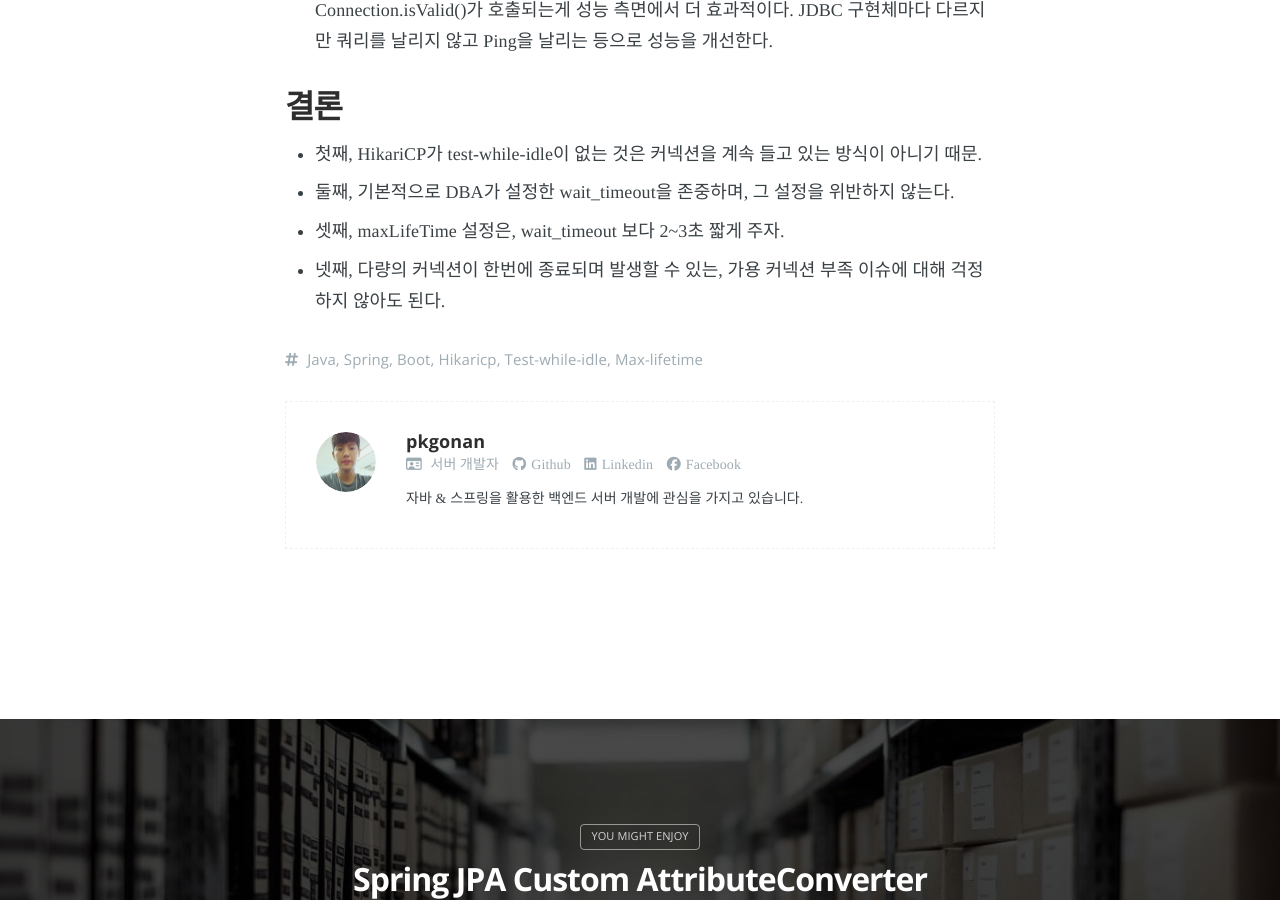
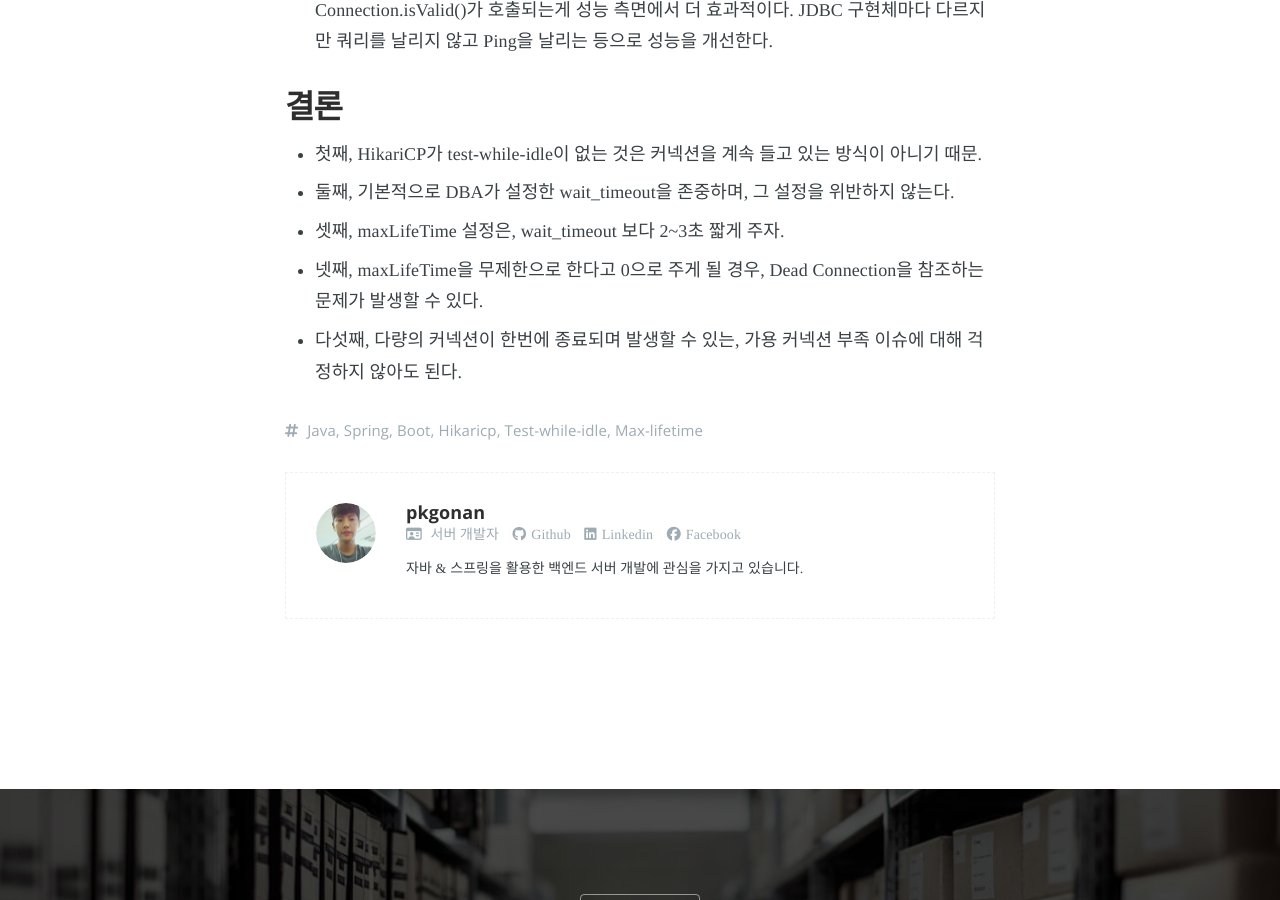
Before and after one commit to pkgonan/pkgonan.github.io, a Jekyll site: the page built from _posts/2018-04-22-HikariCP-test-while-idle.md, in a window 1280 px wide and 900 px high, scrolled down 12328 px. Built offline with Jekyll 4.4.1, drawn with Linux system fonts in a browser that asks for light colours; nearby versions of some CDN libraries; some web fonts are replaced.

Commit message:
HikariCP에서 test-while-idle과 같은 설정이 존재할까? 리펙토링2

```diff
--- a/_posts/2018-04-22-HikariCP-test-while-idle.md
+++ b/_posts/2018-04-22-HikariCP-test-while-idle.md
@@ -288,4 +288,5 @@ Default: 1800000 (30 minutes)
 * 첫째, HikariCP가 test-while-idle이 없는 것은 커넥션을 계속 들고 있는 방식이 아니기 때문.
 * 둘째, 기본적으로 DBA가 설정한 wait_timeout을 존중하며, 그 설정을 위반하지 않는다.
 * 셋째, maxLifeTime 설정은, wait_timeout 보다 2~3초 짧게 주자.
-* 넷째, 다량의 커넥션이 한번에 종료되며 발생할 수 있는, 가용 커넥션 부족 이슈에 대해 걱정하지 않아도 된다.
+* 넷째, maxLifeTime을 무제한으로 한다고 0으로 주게 될 경우, Dead Connection을 참조하는 문제가 발생할 수 있다.
+* 다섯째, 다량의 커넥션이 한번에 종료되며 발생할 수 있는, 가용 커넥션 부족 이슈에 대해 걱정하지 않아도 된다.
```
